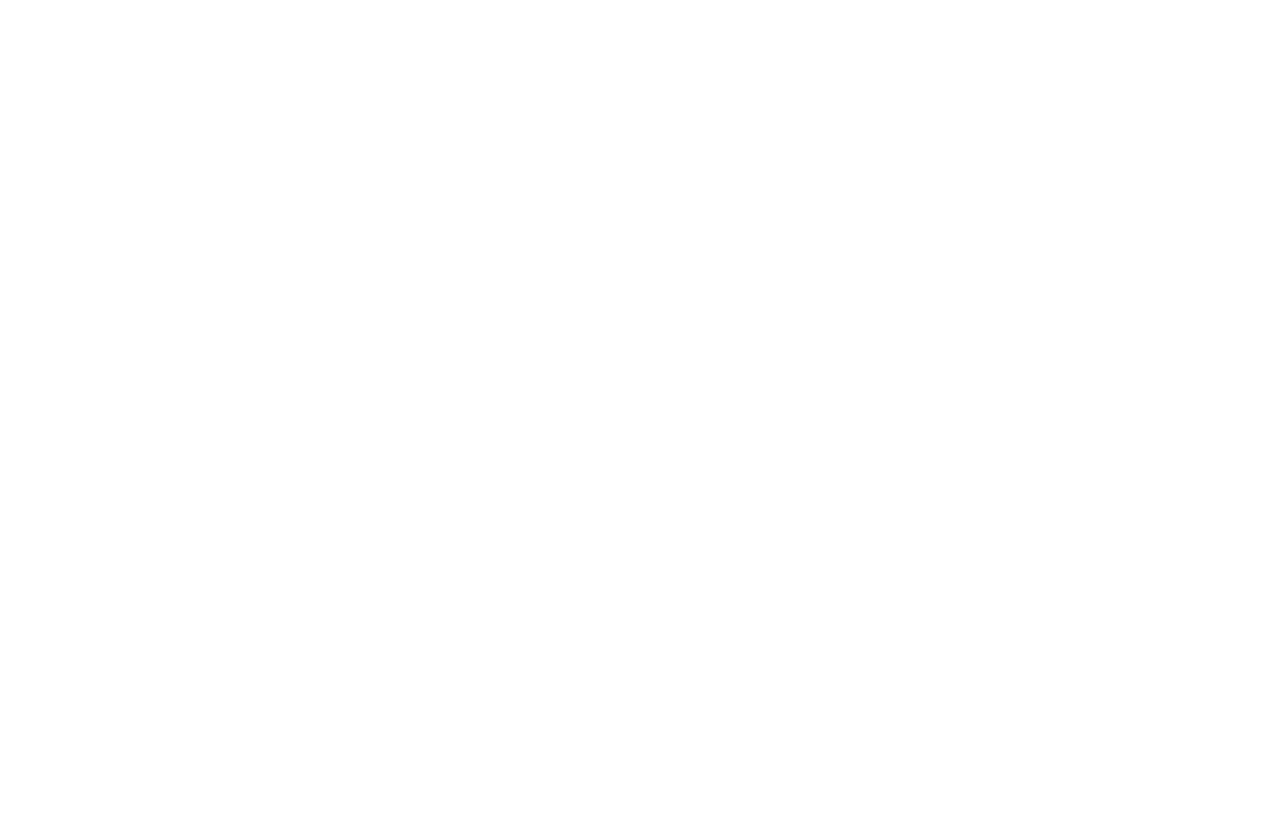
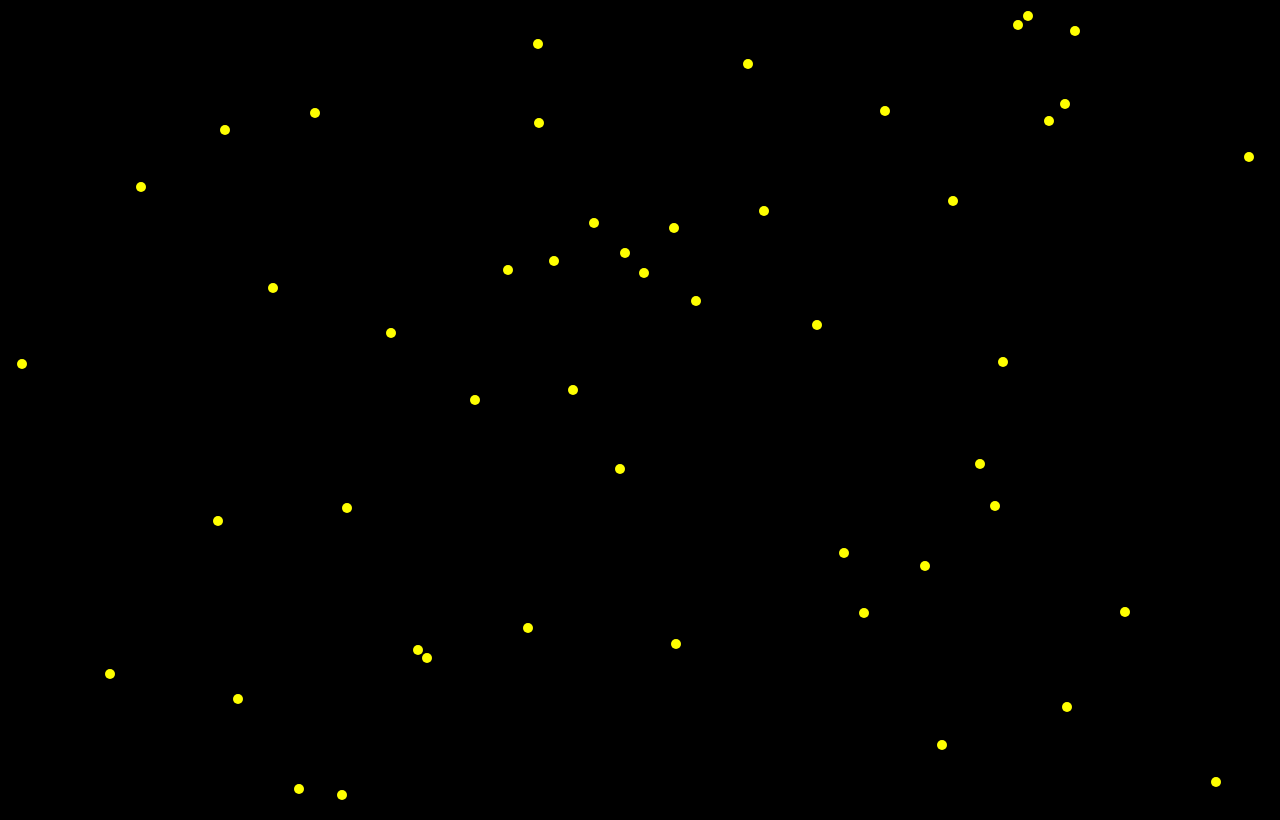
Before and after one commit to spiffysparrow/asteroids, a plain HTML site: page asteroids/index.html in a window 1280 px wide. Drawn offline with Linux system fonts and the light colour scheme.

Commit message:
Finish Game class

```diff
--- a/asteroids/index.html
+++ b/asteroids/index.html
@@ -5,6 +5,12 @@
     <title></title>
   </head>
   <body>
+    <style media="screen">
+      body {
+        background: black;
+      }
+    </style>
+
     <canvas></canvas>
 
     <script src="lib/utils.js"></script>
@@ -21,7 +27,8 @@
 
     var ctx = canvasEl.getContext("2d");
     var game = new Asteroids.Game();
-    console.log(game.asteroids);
+    game.draw(ctx)
+    // console.log(game.asteroids);
     // var object = new Asteroids.MovingObject(
     //   { pos: [300, 300], vel: [250, 250], radius: 200, color: "orange"}
     // );
--- a/asteroids/lib/game.js
+++ b/asteroids/lib/game.js
@@ -25,7 +25,16 @@
   };
 
   Game.prototype.draw = function(ctx) {
+    ctx.clearRect(0, 0, Game.DIM_X, Game.DIM_Y);
+    this.asteroids.forEach(function(asteroid) {
+      asteroid.draw(ctx);
+    });
+  };
 
+  Game.prototype.moveObjects = function() {
+    this.asteroids.forEach(function(asteroid) {
+      asteroid.move();
+    });
   };
 
 })();
```
